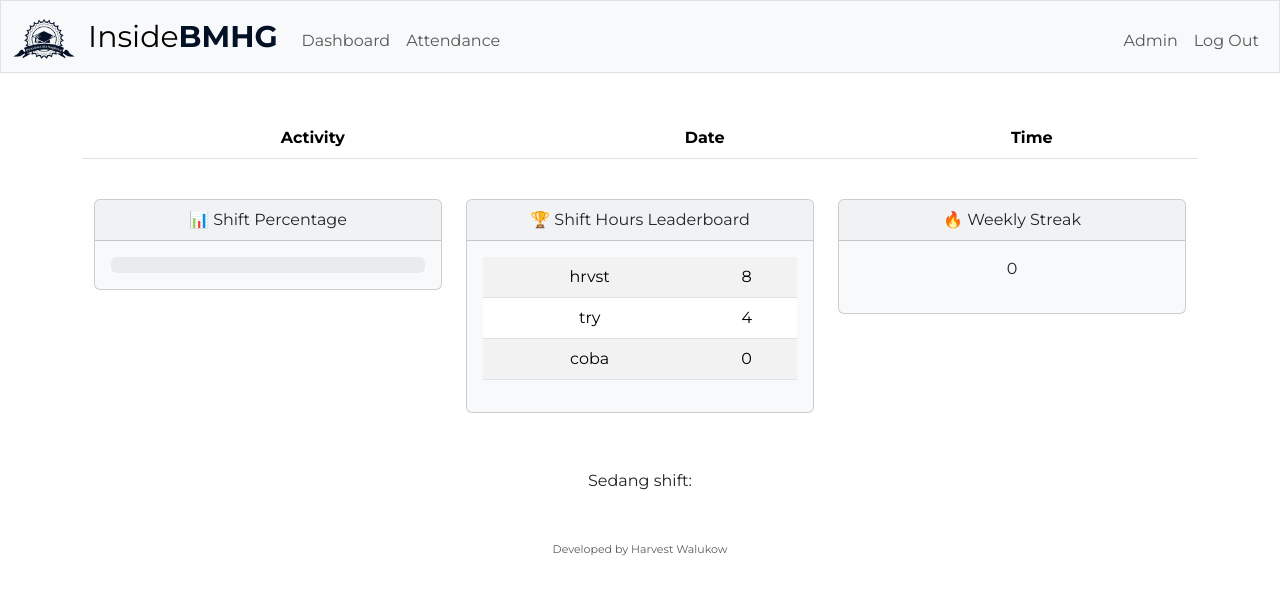
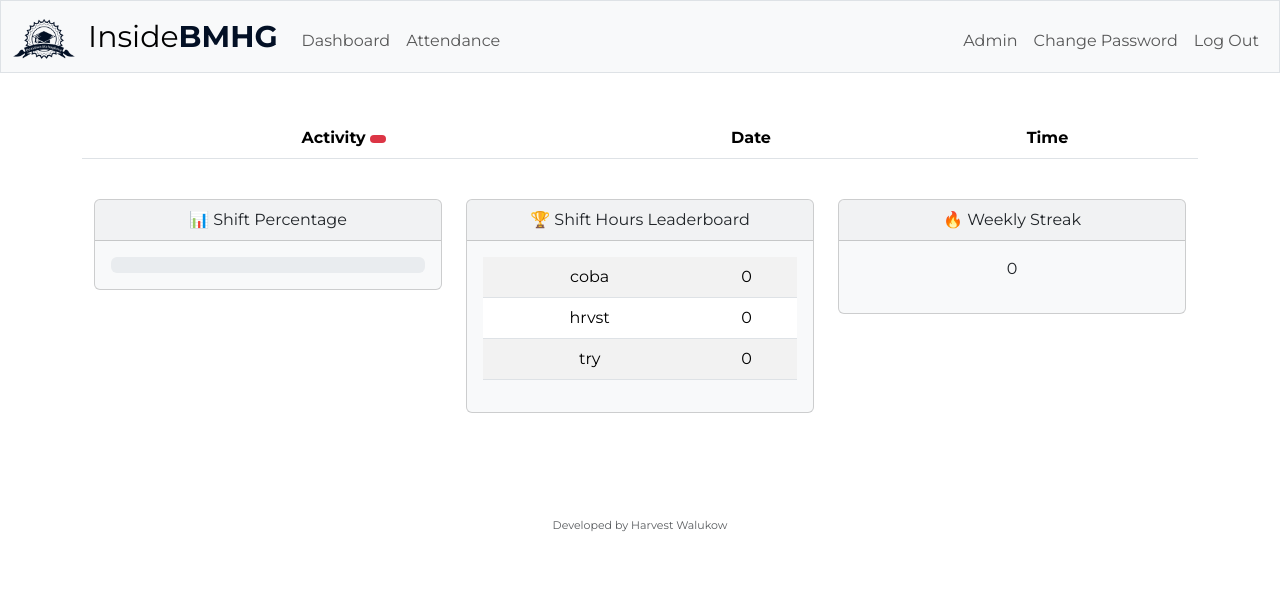
Before and after one commit to harvestwalukow/InsideBMHG, a Flask app: page / in a window 1280 px wide. Shown: the top 595 px of the page. Run offline with Flask 2, Linux system fonts and the light colour scheme; a user stored in the database is signed in; lists and menus that the app fills with data are empty; some libraries are stand-ins or nearby versions.

Commit message:
final 1.1

```diff
--- a/app.py
+++ b/app.py
@@ -7,12 +7,15 @@ from flask_session import Session
 from werkzeug.security import check_password_hash, generate_password_hash
 from datetime import datetime, timedelta
 import pytz
+import csv
+import io
 
 from helpers import apology, login_required
 
 # Configure application
 app = Flask(__name__)
 application = app
+
 
 # Configure session to use filesystem (instead of signed cookies)
 app.config["SESSION_PERMANENT"] = False
@@ -32,11 +35,34 @@ def after_request(response):
     response.headers["Pragma"] = "no-cache"
     return response
 
+def clear_unmatched_shift_ins():
+    jakarta_tz = pytz.timezone('Asia/Jakarta')
+    now = datetime.now(jakarta_tz)
+    reset_time = now.replace(hour=23, minute=59, second=0, microsecond=0)
+
+    # Check if the current time is exactly or after 01:00 AM WIB
+    if now >= reset_time:
+        # Find Shift-In entries that do not have a corresponding Shift-Out
+        unmatched_shift_ins = db.execute("""
+            SELECT a1.id FROM activities a1
+            LEFT JOIN activities a2 ON a1.user_id = a2.user_id
+                                     AND a2.activity = 'Shift-Out'
+                                     AND a2.timestamp > a1.timestamp
+            WHERE a1.activity = 'Shift-In' AND a2.id IS NULL
+        """)
+
+        # Delete unmatched Shift-In entries
+        if unmatched_shift_ins:
+            shift_in_ids = [entry['id'] for entry in unmatched_shift_ins]
+            db.execute("DELETE FROM activities WHERE id IN (?)", shift_in_ids)
+            print(f"Deleted {len(shift_in_ids)} unmatched Shift-In entries.")
+
 
 @app.route("/")
 @login_required
 def index():
-    # Query all activities from the database
+    clear_unmatched_shift_ins()
+
     activities_shown = db.execute(
         "SELECT activity, timestamp FROM activities WHERE user_id = ? ORDER BY timestamp DESC LIMIT 5",
         session["user_id"]
@@ -47,63 +73,29 @@ def index():
         session["user_id"]
     )
 
-    # Query users who are currently Shift-In but not yet Shift-Out
-    users_shift_in = db.execute(
-        """
-        SELECT u.username FROM users u
-        JOIN activities a1 ON u.id = a1.user_id
-        LEFT JOIN activities a2 ON u.id = a2.user_id
-                                AND a2.activity = 'Shift-Out'
-                                AND a2.timestamp > a1.timestamp
-        WHERE a1.activity = 'Shift-In'
-        AND a2.id IS NULL
-        """
-    )
+    today = datetime.now()
+    start_of_this_week = (today - timedelta(days=today.weekday())).replace(hour=0, minute=0, second=0, microsecond=0)
+    end_of_this_week = (start_of_this_week + timedelta(days=4)).replace(hour=23, minute=59, second=59, microsecond=999999)
+    start_of_last_week = start_of_this_week - timedelta(days=7)
+    end_of_last_week = end_of_this_week - timedelta(days=7)
 
-    usernames_shift_in = [user["username"] for user in users_shift_in]
+    shift_hours_this_week = calculate_shift_hours(activities, start_of_this_week, end_of_this_week)
+    shift_hours_last_week = calculate_shift_hours(activities, start_of_last_week, end_of_last_week)
 
-    # Process activities to calculate total shift hours for the week
-    shift_hours = 0
-    day_activities = {}
+    if shift_hours_last_week < 5 or not check_weekly_attendance(activities, start_of_last_week, end_of_last_week):
+        badge_class = "badge rounded-pill text-bg-warning"
+    else:
+        badge_class = "badge rounded-pill text-bg-success"
 
-    # Define the start and end of the current week (Monday to Friday)
-    today = datetime.now()
-    start_of_week = (today - timedelta(days=today.weekday())).replace(hour=0, minute=0, second=0, microsecond=0)  # Monday
-    end_of_week = (start_of_week + timedelta(days=4)).replace(hour=23, minute=59, second=59, microsecond=999999)  # Friday
+    if shift_hours_this_week < 5 or not check_weekly_attendance(activities, start_of_this_week, end_of_this_week):
+        if shift_hours_last_week < 5 or not check_weekly_attendance(activities, start_of_last_week, end_of_last_week):
+            badge_class = "badge rounded-pill text-bg-danger"
+        else:
+            badge_class = "badge rounded-pill text-bg-warning"
 
-    print(f"Start of week: {start_of_week}")
-    print(f"End of week: {end_of_week}")
 
-    # Filter activities within the current week
-    for activity in activities:
-        activity_time = datetime.strptime(activity["timestamp"], '%Y-%m-%d %H:%M:%S')
-        if start_of_week <= activity_time <= end_of_week and activity["activity"] in ["Shift-In", "Shift-Out"]:
-            activity_date = activity_time.date()
-            if activity_date not in day_activities:
-                day_activities[activity_date] = []
-            day_activities[activity_date].append((activity["activity"], activity_time))
+    shift_percentage = min((shift_hours_this_week / 5) * 100, 100)
 
-    print(f"Filtered activities: {day_activities}")
-
-    # Calculate shift hours
-    for date, acts in day_activities.items():
-        shifts = sorted(acts, key=lambda x: x[1])
-        i = 0
-        while i < len(shifts) - 1:
-            if (shifts[i][0] == 'Shift-In' and
-                shifts[i + 1][0] == 'Shift-Out' and
-                shifts[i][1].date() == shifts[i + 1][1].date()):
-                shift_hours += (shifts[i + 1][1] - shifts[i][1]).seconds / 3600.0
-                i += 2  # Move to the next pair
-            else:
-                i += 1  # Move to the next activity
-
-    print(f"Total shift hours: {shift_hours}")
-
-    shift_percentage = min((shift_hours / 5) * 100, 100)
-    print(f"Shift percentage: {shift_percentage}")
-
-    # Query all users
     users = db.execute("SELECT id, username FROM users")
 
     user_shift_hours = {}
@@ -115,39 +107,12 @@ def index():
             user_id
         )
 
-        # Calculate total shift hours for the user
-        total_shift_hours = 0
-        user_day_activities = {}
-
-        for activity in user_activities:
-            activity_time = datetime.strptime(activity["timestamp"], '%Y-%m-%d %H:%M:%S')
-            if activity["activity"] in ["Shift-In", "Shift-Out"]:
-                activity_date = activity_time.date()
-                if activity_date not in user_day_activities:
-                    user_day_activities[activity_date] = []
-                user_day_activities[activity_date].append((activity["activity"], activity_time))
-
-        for date, acts in user_day_activities.items():
-            shifts = sorted(acts, key=lambda x: x[1])
-            i = 0
-            while i < len(shifts) - 1:
-                if (shifts[i][0] == 'Shift-In' and
-                    shifts[i + 1][0] == 'Shift-Out' and
-                    shifts[i][1].date() == shifts[i + 1][1].date()):
-                    total_shift_hours += (shifts[i + 1][1] - shifts[i][1]).seconds / 3600.0
-                    i += 2  # Move to the next pair
-                else:
-                    i += 1  # Move to the next activity
-
+        total_shift_hours = calculate_shift_hours(user_activities, start_of_this_week, end_of_this_week)
         user_shift_hours[user["username"]] = total_shift_hours
 
-    # Sort users by total shift hours and select top 3
     top_users = sorted(user_shift_hours.items(), key=lambda x: x[1], reverse=True)[:3]
     leaderboard = [{"username": user[0], "hours": user[1]} for user in top_users]
 
-    print(f"Leaderboard: {leaderboard}")
-
-    # Calculate weekly streak for the user
     streak_data = db.execute(
         """
         SELECT
@@ -165,7 +130,6 @@ def index():
         """
     )
 
-    # Find the current streak for the logged-in user
     current_streak = 0
     if streak_data:
         streaks = {}
@@ -192,7 +156,56 @@ def index():
 
             current_streak = longest_streak
 
-    return render_template("index.html", activities_shown=activities_shown, activities=activities, shift_percentage=shift_percentage, leaderboard=leaderboard, current_streak=current_streak, usernames_shift_in=usernames_shift_in)
+    users_shift_in = db.execute(
+        """
+        SELECT u.username FROM users u
+        JOIN activities a1 ON u.id = a1.user_id
+        LEFT JOIN activities a2 ON u.id = a2.user_id
+                                AND a2.activity = 'Shift-Out'
+                                AND a2.timestamp > a1.timestamp
+        WHERE a1.activity = 'Shift-In'
+        AND a2.id IS NULL
+        """
+    )
+
+    usernames_shift_in = [user["username"] for user in users_shift_in]
+
+    return render_template("index.html", activities_shown=activities_shown, activities=activities,
+                           shift_percentage=shift_percentage, leaderboard=leaderboard,
+                           current_streak=current_streak, badge_class=badge_class,
+                           usernames_shift_in=usernames_shift_in)
+
+def calculate_shift_hours(activities, start_date, end_date):
+    shift_hours = 0
+    day_activities = {}
+
+    for activity in activities:
+        activity_time = datetime.strptime(activity["timestamp"], '%Y-%m-%d %H:%M:%S')
+        if start_date <= activity_time <= end_date and activity["activity"] in ["Shift-In", "Shift-Out"]:
+            activity_date = activity_time.date()
+            if activity_date not in day_activities:
+                day_activities[activity_date] = []
+            day_activities[activity_date].append((activity["activity"], activity_time))
+
+    for date, acts in day_activities.items():
+        shifts = sorted(acts, key=lambda x: x[1])
+        i = 0
+        while i < len(shifts) - 1:
+            if (shifts[i][0] == 'Shift-In' and
+                shifts[i + 1][0] == 'Shift-Out' and
+                shifts[i][1].date() == shifts[i + 1][1].date()):
+                shift_hours += (shifts[i + 1][1] - shifts[i][1]).seconds / 3600.0
+                i += 2
+            else:
+                i += 1
+    return shift_hours
+
+def check_weekly_attendance(activities, start_date, end_date):
+    for activity in activities:
+        activity_time = datetime.strptime(activity["timestamp"], '%Y-%m-%d %H:%M:%S')
+        if start_date <= activity_time <= end_date and activity["activity"] == 'Weekly Meeting':
+            return True
+    return False
 
 
 
@@ -390,6 +403,38 @@ def admin():
         return render_template("admin.html", user_data=user_data, week_labels=reversed(week_labels))
 
 
+@app.route("/change_password", methods=["GET", "POST"])
+@login_required
+def change_password():
+    if request.method == "POST":
+        # Get form data
+        username = request.form.get("username")
+        new_password = request.form.get("new_password")
+        confirmation = request.form.get("confirmation")
+
+        # Ensure the username is correct
+        user = db.execute("SELECT * FROM users WHERE username = ?", username)
+        if not user:
+            flash("Username not found.")
+            return redirect("/change_password")
+
+        # Ensure new password and confirmation match
+        if new_password != confirmation:
+            flash("Passwords do not match.")
+            return redirect("/change_password")
+
+        # Hash the new password
+        hash = generate_password_hash(new_password)
+
+        # Update the password in the database
+        db.execute("UPDATE users SET hash = ? WHERE username = ?", hash, username)
+
+        flash("Password successfully updated!")
+        return redirect("/")
+
+    # If GET request, render the change password form
+    return render_template("change_password.html")
+
 
 @app.errorhandler(404)
 def not_found_error(error):
--- a/templates/index.html
+++ b/templates/index.html
@@ -8,7 +8,10 @@
     <table class="table">
         <thead>
             <tr>
-                <th scope="col">Activity</th>
+                <th scope="col">
+                    Activity
+                    <span class="{{ badge_class }}"> </span>
+                </th>
                 <th scope="col">Date</th>
                 <th scope="col">Time</th>
             </tr>
@@ -29,7 +32,48 @@
     <!-- GAMIFYING -->
     <div class="container">
         <div class="row justify-content-center">
-            <div class="col-md-4">
+            <!-- Dropdown view for mobile -->
+            <div class="col-md-4 d-md-none">
+                <div class="card bg-light mb-3">
+                    <div class="card-header">
+                        <select id="tableSelector" class="form-select">
+                            <option value="shiftPercentage">📊 Shift Percentage</option>
+                            <option value="leaderboard">🏆 Shift Hours Leaderboard</option>
+                            <option value="weeklyStreak">🔥 Weekly Streak</option>
+                        </select>
+                    </div>
+                    <div class="card-body">
+                        <!-- Shift Percentage -->
+                        <div id="shiftPercentage" class="table-content">
+                            <div class="progress" role="progressbar" aria-label="Shift Percentage" aria-valuenow="{{ shift_percentage }}" aria-valuemin="0" aria-valuemax="100">
+                                <div class="progress-bar" style="width: {{ shift_percentage }}%">{{ shift_percentage|int }}%</div>
+                            </div>
+                        </div>
+
+                        <!-- Shift Hours Leaderboard -->
+                        <div id="leaderboard" class="table-content" style="display: none;">
+                            <table class="table table-striped">
+                                <tbody>
+                                    {% for user in leaderboard %}
+                                    <tr>
+                                        <td>{{ user.username }}</td>
+                                        <td>{{ user.hours|int }}</td>
+                                    </tr>
+                                    {% endfor %}
+                                </tbody>
+                            </table>
+                        </div>
+
+                        <!-- Weekly Streak -->
+                        <div id="weeklyStreak" class="table-content" style="display: none;">
+                            <p>{{ current_streak }}</p>
+                        </div>
+                    </div>
+                </div>
+            </div>
+
+            <!-- Original view for larger screens -->
+            <div class="col-md-4 d-none d-md-block">
                 <div class="card bg-light mb-3">
                     <div class="card-header">📊 Shift Percentage</div>
                     <div class="card-body">
@@ -39,7 +83,7 @@
                     </div>
                 </div>
             </div>
-            <div class="col-md-4">
+            <div class="col-md-4 d-none d-md-block">
                 <div class="card bg-light mb-3">
                     <div class="card-header">🏆 Shift Hours Leaderboard</div>
                     <div class="card-body">
@@ -56,7 +100,7 @@
                     </div>
                 </div>
             </div>
-            <div class="col-md-4">
+            <div class="col-md-4 d-none d-md-block">
                 <div class="card bg-light mb-3">
                     <div class="card-header">🔥 Weekly Streak</div>
                     <div class="card-body">
@@ -69,10 +113,23 @@
 
     <div style="margin-top: 40px;"></div>
 
+    {% if usernames_shift_in %}
     <div>
         <div>Sedang shift:</div>
         {% for username in usernames_shift_in %}
             {{ username }}{% if not loop.last %}, {% endif %}
         {% endfor %}
     </div>
+{% endif %}
+
+
+    <script>
+        document.getElementById('tableSelector').addEventListener('change', function() {
+            var selectedTable = this.value;
+            document.querySelectorAll('.table-content').forEach(function(content) {
+                content.style.display = 'none';
+            });
+            document.getElementById(selectedTable).style.display = 'block';
+        });
+    </script>
 {% endblock %}
--- a/templates/layout.html
+++ b/templates/layout.html
@@ -74,6 +74,7 @@
                 </ul>
                 <ul class="navbar-nav ms-auto mt-2">
                     <li class="nav-item"><a class="nav-link" href="/admin">Admin</a></li>
+                    <li class="nav-item"><a class="nav-link" href="/change_password">Change Password</a></li>
                     <li class="nav-item"><a class="nav-link" href="/logout">Log Out</a></li>
                 </ul>
                 {% else %}
```
Also changed, not shown: templates/admin.html (+56 -13 lines), templates/change_password.html (+4 -7 lines), bmhg.db, static/styles.css (line endings or trailing spaces), 2 other files.
